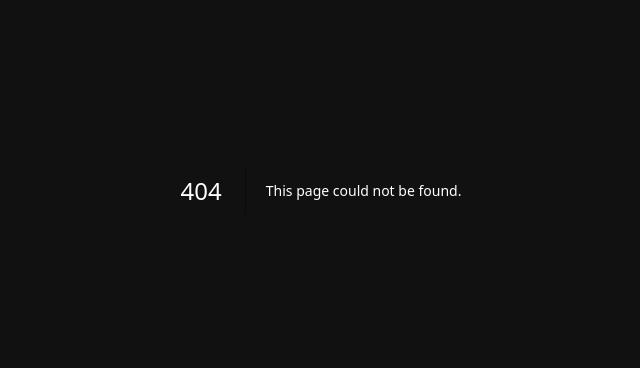
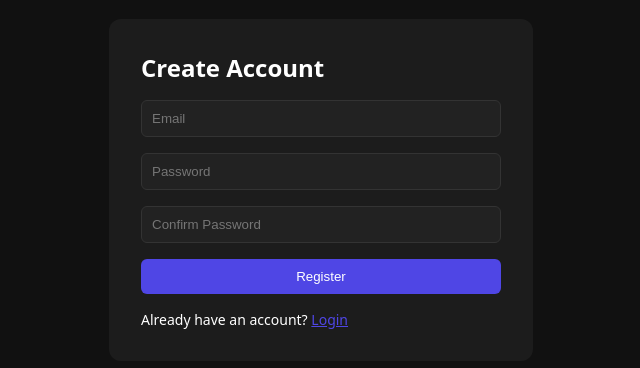
Before and after one commit to platodesignio/platosystem, a Next.js app: page /register in a window 1280 px wide. Before the commit this address had no page. Shown: the part 210-578 px from the top of the page, without its empty margins (319-959 px from the left). Built offline with nearby package versions, Linux system fonts and the light colour scheme.

Commit message:
Create page.tsx

```diff
--- /dev/null
+++ b/app/register/page.tsx
@@ -0,0 +1,170 @@
+"use client";
+
+import { useState } from "react";
+import { useRouter } from "next/navigation";
+
+export default function RegisterPage() {
+  const router = useRouter();
+
+  const [email, setEmail] = useState("");
+  const [password, setPassword] = useState("");
+  const [confirm, setConfirm] = useState("");
+
+  const [loading, setLoading] = useState(false);
+  const [error, setError] = useState<string | null>(null);
+
+  async function handleSubmit(e: React.FormEvent) {
+    e.preventDefault();
+
+    setError(null);
+
+    if (password !== confirm) {
+      setError("Passwords do not match");
+      return;
+    }
+
+    if (password.length < 6) {
+      setError("Password must be at least 6 characters");
+      return;
+    }
+
+    setLoading(true);
+
+    try {
+      const res = await fetch("/api/auth/register", {
+        method: "POST",
+        headers: {
+          "Content-Type": "application/json"
+        },
+        credentials: "include",
+        body: JSON.stringify({
+          email,
+          password
+        })
+      });
+
+      const data = await res.json();
+
+      if (!res.ok) {
+        throw new Error(data.error || "Registration failed");
+      }
+
+      // 登録成功 → ダッシュボードへ
+      router.push("/dashboard");
+      router.refresh();
+    } catch (err: any) {
+      setError(err.message || "Unexpected error");
+    } finally {
+      setLoading(false);
+    }
+  }
+
+  return (
+    <div
+      style={{
+        minHeight: "100vh",
+        display: "flex",
+        justifyContent: "center",
+        alignItems: "center",
+        background: "#111",
+        color: "#fff"
+      }}
+    >
+      <form
+        onSubmit={handleSubmit}
+        style={{
+          width: 360,
+          padding: 32,
+          borderRadius: 12,
+          background: "#1c1c1c",
+          display: "flex",
+          flexDirection: "column",
+          gap: 16
+        }}
+      >
+        <h2 style={{ margin: 0 }}>Create Account</h2>
+
+        <input
+          type="email"
+          placeholder="Email"
+          required
+          value={email}
+          onChange={(e) => setEmail(e.target.value)}
+          style={{
+            padding: 10,
+            borderRadius: 6,
+            border: "1px solid #333",
+            background: "#222",
+            color: "#fff"
+          }}
+        />
+
+        <input
+          type="password"
+          placeholder="Password"
+          required
+          value={password}
+          onChange={(e) => setPassword(e.target.value)}
+          style={{
+            padding: 10,
+            borderRadius: 6,
+            border: "1px solid #333",
+            background: "#222",
+            color: "#fff"
+          }}
+        />
+
+        <input
+          type="password"
+          placeholder="Confirm Password"
+          required
+          value={confirm}
+          onChange={(e) => setConfirm(e.target.value)}
+          style={{
+            padding: 10,
+            borderRadius: 6,
+            border: "1px solid #333",
+            background: "#222",
+            color: "#fff"
+          }}
+        />
+
+        <button
+          type="submit"
+          disabled={loading}
+          style={{
+            padding: 10,
+            borderRadius: 6,
+            border: "none",
+            background: "#4f46e5",
+            color: "#fff",
+            cursor: "pointer"
+          }}
+        >
+          {loading ? "Creating..." : "Register"}
+        </button>
+
+        {error && (
+          <div
+            style={{
+              color: "#ff4d4f",
+              fontSize: 14
+            }}
+          >
+            {error}
+          </div>
+        )}
+
+        <div style={{ fontSize: 14 }}>
+          Already have an account?{" "}
+          <a
+            href="/login"
+            style={{ color: "#4f46e5" }}
+          >
+            Login
+          </a>
+        </div>
+      </form>
+    </div>
+  );
+}
```
